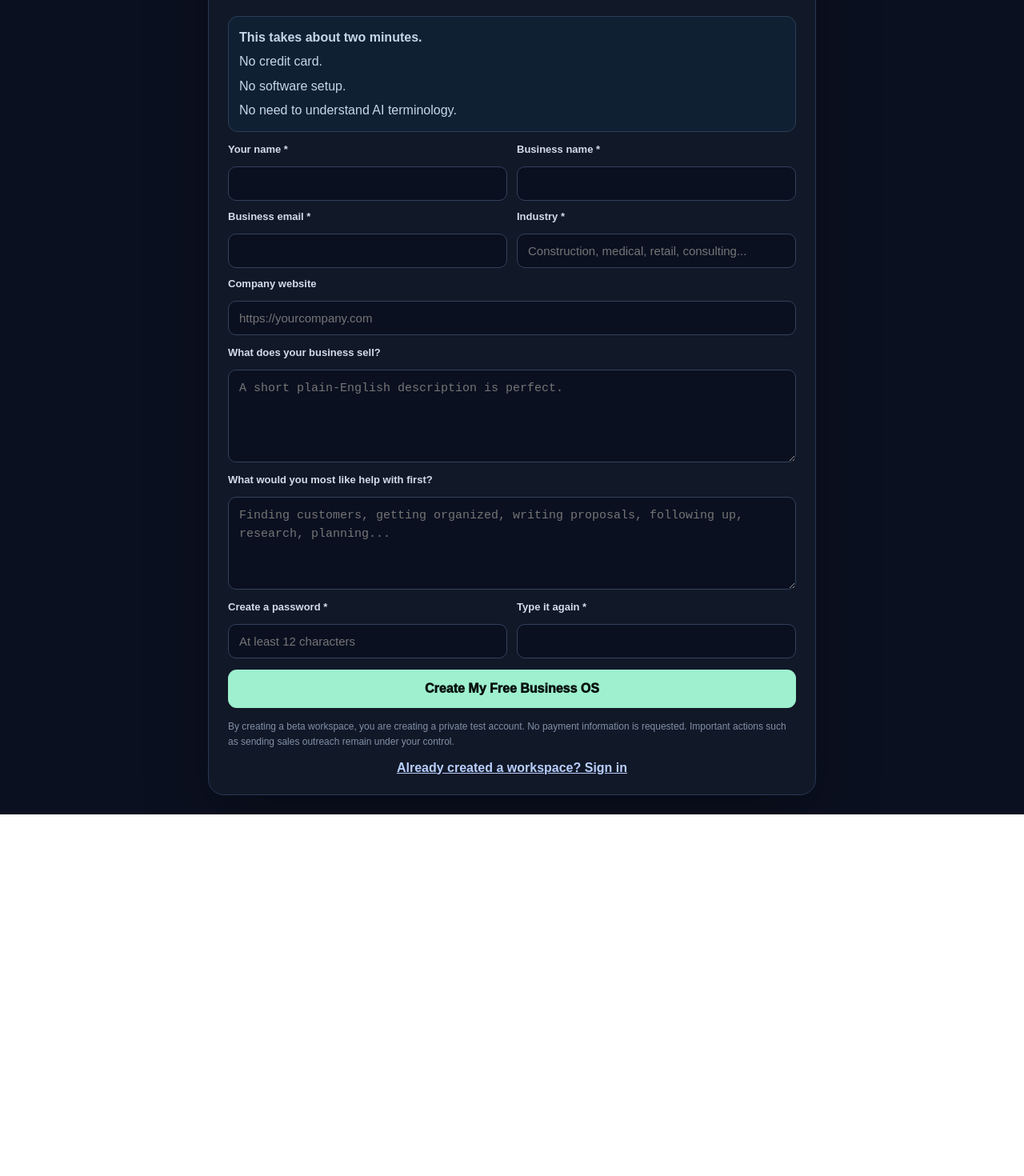
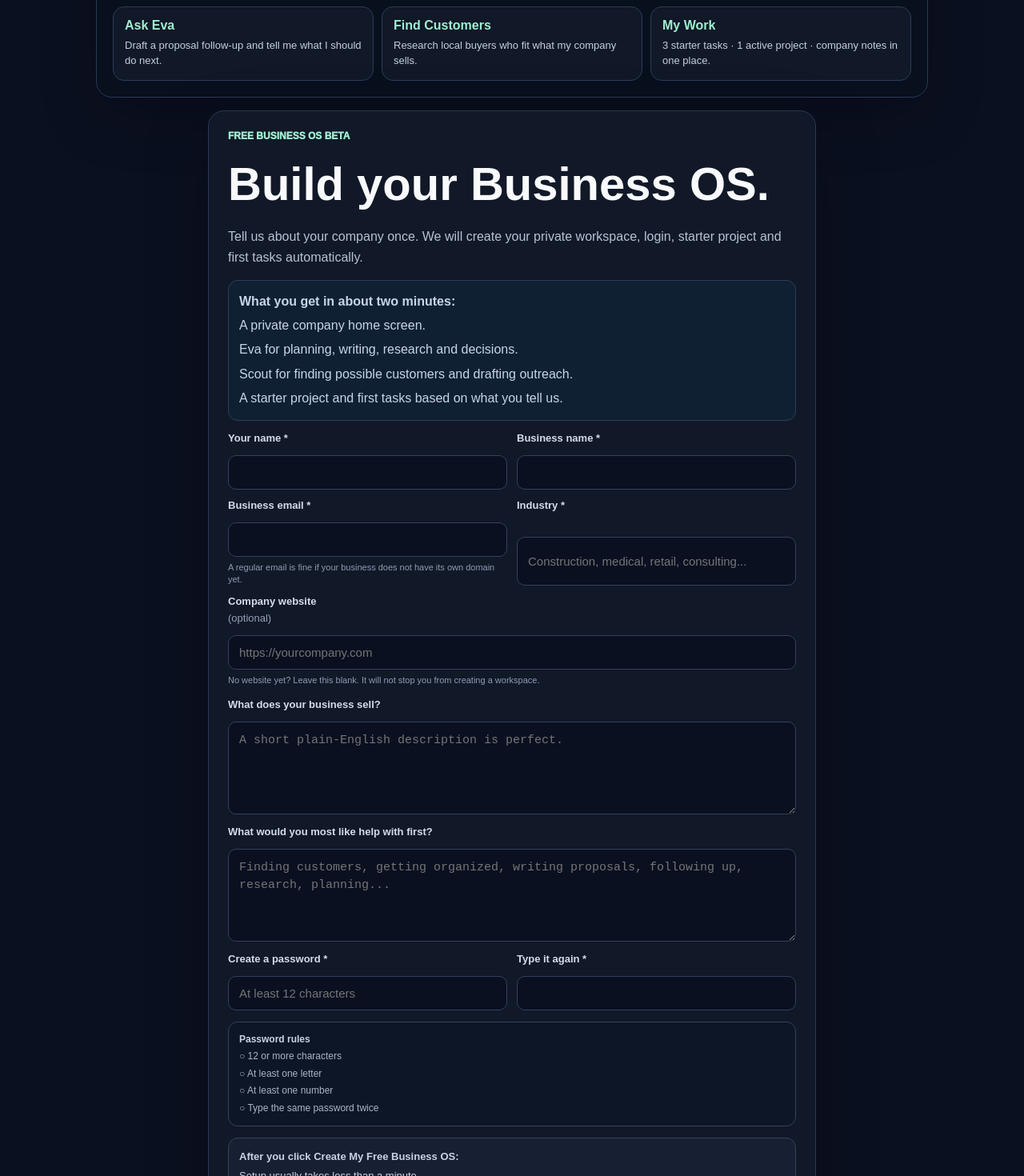
Before and after one commit to jimrusk/aridon-app, a Next.js app: page /business-os/beta in a window 1280 px wide. Shown: the part 216-1686 px from the top of the page at 80% size. Before the commit the page ends 1234 px from the top, so only its background shows below. Built offline with nearby package versions, Linux system fonts and the light colour scheme.

Commit message:
Polish beta onboarding for real testers

```diff
--- a/app/business-os/beta/page.tsx
+++ b/app/business-os/beta/page.tsx
@@ -1,6 +1,6 @@
 'use client';
 
-import { FormEvent, useEffect, useState } from 'react';
+import { FormEvent, useEffect, useMemo, useState } from 'react';
 import Link from 'next/link';
 import { getBrowserClient } from '../../../lib/supabase';
 
@@ -12,13 +12,20 @@ type CreatedWorkspace = {
   loginUrl: string;
 };
 
-export default function BusinessOSBetaPage() {
-  const [invite, setInvite] = useState('');
-  const [loading, setLoading] = useState(false);
-  const [message, setMessage] = useState('');
-  const [created, setCreated] = useState<CreatedWorkspace | null>(null);
-  const [copied, setCopied] = useState(false);
-  const [form, setForm] = useState({
+type BetaForm = {
+  ownerName: string;
+  businessName: string;
+  email: string;
+  website: string;
+  industry: string;
+  offer: string;
+  goal: string;
+  password: string;
+  confirm: string;
+  companyTrap: string;
+};
+
+const emptyForm: BetaForm = {
   ownerName: '',
   businessName: '',
   email: '',
@@ -29,21 +36,65 @@ export default function BusinessOSBetaPage() {
   password: '',
   confirm: '',
   companyTrap: '',
-  });
+};
+
+export default function BusinessOSBetaPage() {
+  const [invite, setInvite] = useState('');
+  const [loading, setLoading] = useState(false);
+  const [message, setMessage] = useState('');
+  const [created, setCreated] = useState<CreatedWorkspace | null>(null);
+  const [copied, setCopied] = useState(false);
+  const [form, setForm] = useState<BetaForm>(emptyForm);
 
   useEffect(() => {
-    setInvite(new URLSearchParams(window.location.search).get('invite') || '');
+    const params = new URLSearchParams(window.location.search);
+    setInvite(params.get('invite') || '');
+    try {
+      const saved = window.sessionStorage.getItem('business-os-beta-draft');
+      if (saved) {
+        const parsed = JSON.parse(saved) as Partial<BetaForm>;
+        setForm({ ...emptyForm, ...parsed, password: '', confirm: '', companyTrap: '' });
+      }
+    } catch {
+      // A draft is a convenience only. Signup still works if storage is unavailable.
+    }
   }, []);
+
+  useEffect(() => {
+    if (invite || created) return;
+    const { password: _password, confirm: _confirm, companyTrap: _trap, ...safeDraft } = form;
+    try {
+      window.sessionStorage.setItem('business-os-beta-draft', JSON.stringify(safeDraft));
+    } catch {
+      // Ignore browser storage failures.
+    }
+  }, [created, form, invite]);
+
+  const passwordChecks = useMemo(() => {
+    return {
+      length: form.password.length >= 12,
+      letter: /[A-Za-z]/.test(form.password),
+      number: /\d/.test(form.password),
+      match: Boolean(form.confirm) && form.password === form.confirm,
+    };
+  }, [form.password, form.confirm]);
+
+  const passwordReady = passwordChecks.length && passwordChecks.letter && passwordChecks.number && passwordChecks.match;
+
+  function update<K extends keyof BetaForm>(key: K, value: BetaForm[K]) {
+    setForm((current) => ({ ...current, [key]: value }));
+    if (message) setMessage('');
+  }
 
   async function submit(event: FormEvent) {
     event.preventDefault();
     setMessage('');
-    if (form.password.length < 12) {
-      setMessage('Please use a password with at least 12 characters.');
+    if (!passwordChecks.length || !passwordChecks.letter || !passwordChecks.number) {
+      setMessage('Please finish the password rules shown below.');
       return;
     }
-    if (form.password !== form.confirm) {
-      setMessage('The passwords do not match.');
+    if (!passwordChecks.match) {
+      setMessage('The passwords do not match yet.');
       return;
     }
 
@@ -79,9 +130,9 @@ export default function BusinessOSBetaPage() {
           startUrl: data.loginUrl,
           loginUrl: data.loginUrl,
         });
-        setMessage(data.error || 'This email already has a workspace.');
+        setMessage(data.error || 'This email already has a workspace. Sign in to continue.');
       } else {
-        setMessage(data.error || 'We could not create the workspace.');
+        setMessage(data.error || 'We could not create the workspace. Please check the highlighted information and try again.');
       }
       setLoading(false);
       return;
@@ -106,6 +157,7 @@ export default function BusinessOSBetaPage() {
     if (!invite) {
       const db = getBrowserClient();
       await db.auth.signInWithPassword({ email: form.email.trim(), password: form.password });
+      try { window.sessionStorage.removeItem('business-os-beta-draft'); } catch {}
     }
 
     setCreated(result);
@@ -128,11 +180,11 @@ export default function BusinessOSBetaPage() {
           <p style={bodyStyle}>Your login is <strong>{created.email}</strong>. No credit card was requested and no paid subscription was started.</p>
           {message && <div style={infoBox}>{message}</div>}
           <div style={stepsBox}>
-            <strong>Start here:</strong>
-            <span>1. Open your startup guide.</span>
-            <span>2. Ask Eva about a real business problem.</span>
-            <span>3. Let Scout learn what you sell and look for possible customers.</span>
-            <span>4. Come back to Home to see your work in one place.</span>
+            <strong>What happens now:</strong>
+            <span>1. Your login and private workspace are already created.</span>
+            <span>2. No confirmation email is required for this beta.</span>
+            <span>3. Your starter project and first tasks are waiting inside.</span>
+            <span>4. Open the startup guide, then ask Eva about a real business problem.</span>
           </div>
           <a href={created.startUrl || created.loginUrl} style={primaryLink}>Start My Business OS</a>
           {created.workspaceUrl && <button type="button" onClick={copyWorkspaceLink} style={secondaryButton}>{copied ? 'Workspace Link Copied' : 'Copy My Workspace Link'}</button>}
@@ -144,7 +196,10 @@ export default function BusinessOSBetaPage() {
 
   return (
     <main style={pageStyle}>
-      <form onSubmit={submit} style={{ ...cardStyle, maxWidth: invite ? '610px' : '760px' }}>
+      <div style={{ width: '100%', maxWidth: invite ? '610px' : '1040px', display: 'grid', gap: '16px' }}>
+        {!invite && <SampleWorkspace />}
+
+        <form onSubmit={submit} style={{ ...cardStyle, maxWidth: '760px', margin: '0 auto' }}>
           <div style={eyebrowStyle}>{invite ? 'FREE INVITED BETA' : 'FREE BUSINESS OS BETA'}</div>
           <h1 style={{ fontSize: 'clamp(38px,7vw,58px)', lineHeight: 1, margin: '10px 0' }}>{invite ? 'Set up your test workspace.' : 'Build your Business OS.'}</h1>
           <p style={bodyStyle}>{invite ? 'Create your password and we will open the private company workspace that was prepared for you.' : 'Tell us about your company once. We will create your private workspace, login, starter project and first tasks automatically.'}</p>
@@ -152,37 +207,78 @@ export default function BusinessOSBetaPage() {
           {!invite && (
             <>
               <div style={stepsBox}>
-              <strong>This takes about two minutes.</strong>
-              <span>No credit card.</span>
-              <span>No software setup.</span>
-              <span>No need to understand AI terminology.</span>
+                <strong>What you get in about two minutes:</strong>
+                <span>A private company home screen.</span>
+                <span>Eva for planning, writing, research and decisions.</span>
+                <span>Scout for finding possible customers and drafting outreach.</span>
+                <span>A starter project and first tasks based on what you tell us.</span>
               </div>
               <div style={{ display: 'grid', gridTemplateColumns: 'repeat(2,minmax(0,1fr))', gap: '12px' }} className="beta-grid">
-              <label style={labelStyle}>Your name *<input required style={inputStyle} value={form.ownerName} onChange={(event) => setForm({ ...form, ownerName: event.target.value })} /></label>
-              <label style={labelStyle}>Business name *<input required style={inputStyle} value={form.businessName} onChange={(event) => setForm({ ...form, businessName: event.target.value })} /></label>
-              <label style={labelStyle}>Business email *<input required type="email" autoComplete="email" style={inputStyle} value={form.email} onChange={(event) => setForm({ ...form, email: event.target.value })} /></label>
-              <label style={labelStyle}>Industry *<input required placeholder="Construction, medical, retail, consulting..." style={inputStyle} value={form.industry} onChange={(event) => setForm({ ...form, industry: event.target.value })} /></label>
-              <label style={{ ...labelStyle, gridColumn: '1 / -1' }}>Company website<input type="url" placeholder="https://yourcompany.com" style={inputStyle} value={form.website} onChange={(event) => setForm({ ...form, website: event.target.value })} /></label>
+                <label style={labelStyle}>Your name *<input required autoComplete="name" style={inputStyle} value={form.ownerName} onChange={(event) => update('ownerName', event.target.value)} /></label>
+                <label style={labelStyle}>Business name *<input required autoComplete="organization" style={inputStyle} value={form.businessName} onChange={(event) => update('businessName', event.target.value)} /></label>
+                <label style={labelStyle}>Business email *<input required type="email" autoComplete="email" style={inputStyle} value={form.email} onChange={(event) => update('email', event.target.value)} /><span style={helperStyle}>A regular email is fine if your business does not have its own domain yet.</span></label>
+                <label style={labelStyle}>Industry *<input required placeholder="Construction, medical, retail, consulting..." style={inputStyle} value={form.industry} onChange={(event) => update('industry', event.target.value)} /></label>
+                <label style={{ ...labelStyle, gridColumn: '1 / -1' }}>Company website <span style={{ fontWeight: 500, color: '#93A1B9' }}>(optional)</span><input type="url" placeholder="https://yourcompany.com" style={inputStyle} value={form.website} onChange={(event) => update('website', event.target.value)} /><span style={helperStyle}>No website yet? Leave this blank. It will not stop you from creating a workspace.</span></label>
               </div>
-            <label style={labelStyle}>What does your business sell?<textarea rows={4} placeholder="A short plain-English description is perfect." style={textareaStyle} value={form.offer} onChange={(event) => setForm({ ...form, offer: event.target.value })} /></label>
-            <label style={labelStyle}>What would you most like help with first?<textarea rows={4} placeholder="Finding customers, getting organized, writing proposals, following up, research, planning..." style={textareaStyle} value={form.goal} onChange={(event) => setForm({ ...form, goal: event.target.value })} /></label>
-            <input aria-hidden="true" tabIndex={-1} autoComplete="off" value={form.companyTrap} onChange={(event) => setForm({ ...form, companyTrap: event.target.value })} style={{ position: 'absolute', left: '-10000px', width: '1px', height: '1px' }} />
+              <label style={labelStyle}>What does your business sell?<textarea rows={4} placeholder="A short plain-English description is perfect." style={textareaStyle} value={form.offer} onChange={(event) => update('offer', event.target.value)} /></label>
+              <label style={labelStyle}>What would you most like help with first?<textarea rows={4} placeholder="Finding customers, getting organized, writing proposals, following up, research, planning..." style={textareaStyle} value={form.goal} onChange={(event) => update('goal', event.target.value)} /></label>
+              <input aria-hidden="true" tabIndex={-1} autoComplete="off" value={form.companyTrap} onChange={(event) => update('companyTrap', event.target.value)} style={{ position: 'absolute', left: '-10000px', width: '1px', height: '1px' }} />
             </>
           )}
 
           <div style={{ display: 'grid', gridTemplateColumns: 'repeat(2,minmax(0,1fr))', gap: '12px' }} className="beta-grid">
-          <label style={labelStyle}>Create a password *<input type="password" required autoComplete="new-password" value={form.password} onChange={(event) => setForm({ ...form, password: event.target.value })} placeholder="At least 12 characters" style={inputStyle} /></label>
-          <label style={labelStyle}>Type it again *<input type="password" required autoComplete="new-password" value={form.confirm} onChange={(event) => setForm({ ...form, confirm: event.target.value })} style={inputStyle} /></label>
+            <label style={labelStyle}>Create a password *<input type="password" required minLength={12} autoComplete="new-password" value={form.password} onChange={(event) => update('password', event.target.value)} placeholder="At least 12 characters" style={inputStyle} /></label>
+            <label style={labelStyle}>Type it again *<input type="password" required minLength={12} autoComplete="new-password" value={form.confirm} onChange={(event) => update('confirm', event.target.value)} style={{ ...inputStyle, borderColor: form.confirm && !passwordChecks.match ? '#A94A55' : inputStyle.border }} /></label>
           </div>
 
-        {message && <div style={{ background: '#2A1718', border: '1px solid #663238', color: '#F2B6AD', borderRadius: '10px', padding: '11px 13px' }}>{message}</div>}
-        <button disabled={loading} type="submit" style={{ border: 0, borderRadius: '11px', background: '#9EF0CF', color: '#08130F', padding: '15px', fontWeight: 950, fontSize: '16px', cursor: loading ? 'wait' : 'pointer' }}>{loading ? 'Building your Business OS…' : invite ? 'Open My Free Test Workspace' : 'Create My Free Business OS'}</button>
-        <div style={{ color: '#8290A8', fontSize: '12px', lineHeight: 1.55 }}>{invite ? 'Nothing is charged during this beta activation.' : 'By creating a beta workspace, you are creating a private test account. No payment information is requested. Important actions such as sending sales outreach remain under your control.'}</div>
+          <div style={passwordBox} aria-live="polite">
+            <strong>Password rules</strong>
+            <Rule ok={passwordChecks.length} text="12 or more characters" />
+            <Rule ok={passwordChecks.letter} text="At least one letter" />
+            <Rule ok={passwordChecks.number} text="At least one number" />
+            <Rule ok={passwordChecks.match} text={form.confirm ? 'Both passwords match' : 'Type the same password twice'} />
+          </div>
+
+          <div style={afterClickBox}>
+            <strong>After you click Create My Free Business OS:</strong>
+            <span>Setup usually takes less than a minute.</span>
+            <span>Your account is created immediately. There is no beta confirmation email to wait for.</span>
+            <span>You are taken to your startup guide and can then open your company home screen.</span>
+            <span>Your starter project and tasks are created from the information above.</span>
+          </div>
+
+          {message && <div aria-live="assertive" style={{ background: '#2A1718', border: '1px solid #663238', color: '#F2B6AD', borderRadius: '10px', padding: '11px 13px' }}>{message}</div>}
+          <button disabled={loading || !passwordReady} type="submit" style={{ border: 0, borderRadius: '11px', background: '#9EF0CF', color: '#08130F', padding: '15px', fontWeight: 950, fontSize: '16px', cursor: loading ? 'wait' : passwordReady ? 'pointer' : 'not-allowed', opacity: passwordReady ? 1 : .55 }}>{loading ? 'Building your Business OS…' : invite ? 'Open My Free Test Workspace' : 'Create My Free Business OS'}</button>
+          <div style={{ color: '#8290A8', fontSize: '12px', lineHeight: 1.55 }}>{invite ? 'Nothing is charged during this beta activation.' : <>By creating a beta workspace, you agree to the <Link href="/business-os/terms" style={legalLink}>Beta Terms</Link> and acknowledge the <Link href="/business-os/privacy" style={legalLink}>Privacy Notice</Link>. No payment information is requested. Important actions such as sending sales outreach remain under your control.</>}</div>
           {!invite && <Link href="/customer/login" style={{ color: '#B9CFFF', textAlign: 'center', fontWeight: 800 }}>Already created a workspace? Sign in</Link>}
         </form>
-      <style>{`@media(max-width:700px){.beta-grid{grid-template-columns:1fr !important}.beta-grid label{grid-column:auto !important}}`}</style>
+      </div>
+      <style>{`@media(max-width:700px){.beta-grid{grid-template-columns:1fr !important}.beta-grid label{grid-column:auto !important}.sample-grid{grid-template-columns:1fr !important}}`}</style>
     </main>
   );
+}
+
+function SampleWorkspace() {
+  return (
+    <section style={{ background: '#08101D', border: '1px solid #2A3857', borderRadius: '20px', padding: '20px', boxShadow: '0 24px 70px rgba(0,0,0,.22)' }}>
+      <div style={{ color: '#9EF0CF', fontSize: '12px', fontWeight: 950 }}>EXAMPLE WORKSPACE</div>
+      <h2 style={{ fontSize: 'clamp(26px,4vw,36px)', margin: '8px 0 6px' }}>This is the kind of home screen we create for your business.</h2>
+      <p style={{ ...bodyStyle, marginBottom: '14px' }}>Example: a small construction company could open its workspace and immediately see its first priorities, ask Eva for a bid follow-up email, or have Scout research local commercial property managers.</p>
+      <div className="sample-grid" style={{ display: 'grid', gridTemplateColumns: 'repeat(3,minmax(0,1fr))', gap: '10px' }}>
+        <SampleCard title="Ask Eva" text="Draft a proposal follow-up and tell me what I should do next." />
+        <SampleCard title="Find Customers" text="Research local buyers who fit what my company sells." />
+        <SampleCard title="My Work" text="3 starter tasks · 1 active project · company notes in one place." />
+      </div>
+    </section>
+  );
+}
+
+function SampleCard({ title, text }: { title: string; text: string }) {
+  return <div style={{ background: '#111827', border: '1px solid #2E3C59', borderRadius: '14px', padding: '14px' }}><strong style={{ color: '#9EF0CF' }}>{title}</strong><div style={{ color: '#C4CEDD', fontSize: '13px', lineHeight: 1.5, marginTop: '6px' }}>{text}</div></div>;
+}
+
+function Rule({ ok, text }: { ok: boolean; text: string }) {
+  return <span style={{ color: ok ? '#A9E9CC' : '#A9B4C7' }}>{ok ? '✓' : '○'} {text}</span>;
 }
 
 const pageStyle = { minHeight: '100vh', background: '#0B1020', color: '#F8FAFC', display: 'grid', placeItems: 'center', padding: '24px', fontFamily: 'Arial, sans-serif' };
@@ -190,9 +286,13 @@ const cardStyle = { width: '100%', maxWidth: '610px', background: '#111827', bor
 const eyebrowStyle = { color: '#9EF0CF', fontSize: '12px', fontWeight: 950 };
 const bodyStyle = { color: '#B7C2D5', lineHeight: 1.65, margin: 0 };
 const labelStyle = { display: 'grid', gap: '6px', color: '#D4DCEA', fontSize: '13px', fontWeight: 850 };
+const helperStyle = { color: '#8E9CB4', fontSize: '11px', lineHeight: 1.4, fontWeight: 500 };
 const inputStyle = { width: '100%', boxSizing: 'border-box' as const, background: '#0A1020', color: '#F8FAFC', border: '1px solid #34415D', borderRadius: '10px', padding: '12px 13px', fontSize: '15px' };
 const textareaStyle = { ...inputStyle, resize: 'vertical' as const, lineHeight: 1.5 };
 const stepsBox = { background: '#102033', border: '1px solid #29405A', borderRadius: '12px', padding: '13px', color: '#C6D5E9', lineHeight: 1.65, display: 'grid', gap: '4px' };
+const passwordBox = { background: '#0D1626', border: '1px solid #34415D', borderRadius: '12px', padding: '12px 13px', color: '#C9D3E4', lineHeight: 1.55, display: 'grid', gap: '3px', fontSize: '12px' };
+const afterClickBox = { background: '#172033', border: '1px solid #34415D', borderRadius: '12px', padding: '13px', color: '#C9D3E4', lineHeight: 1.55, display: 'grid', gap: '4px', fontSize: '13px' };
 const infoBox = { background: '#182238', border: '1px solid #314363', borderRadius: '10px', padding: '11px 13px', color: '#D6E1F4' };
 const primaryLink = { display: 'inline-block', textAlign: 'center' as const, background: '#9EF0CF', color: '#08130F', borderRadius: '11px', padding: '14px', fontWeight: 950, textDecoration: 'none' };
 const secondaryButton = { border: '1px solid #415171', background: '#111827', color: '#E4EAF5', borderRadius: '11px', padding: '12px 15px', fontWeight: 850, cursor: 'pointer' };
+const legalLink = { color: '#B9CFFF', fontWeight: 800 };
```
Lines whose indentation alone changed are shown as unchanged.
